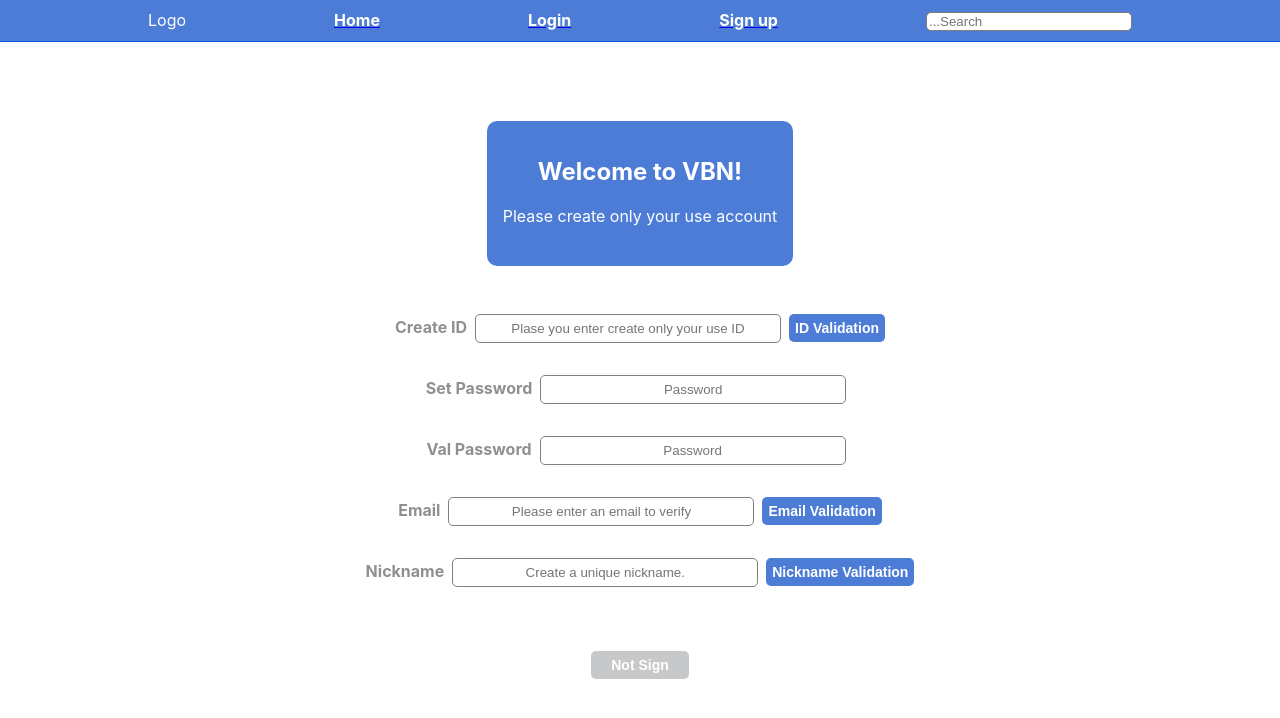
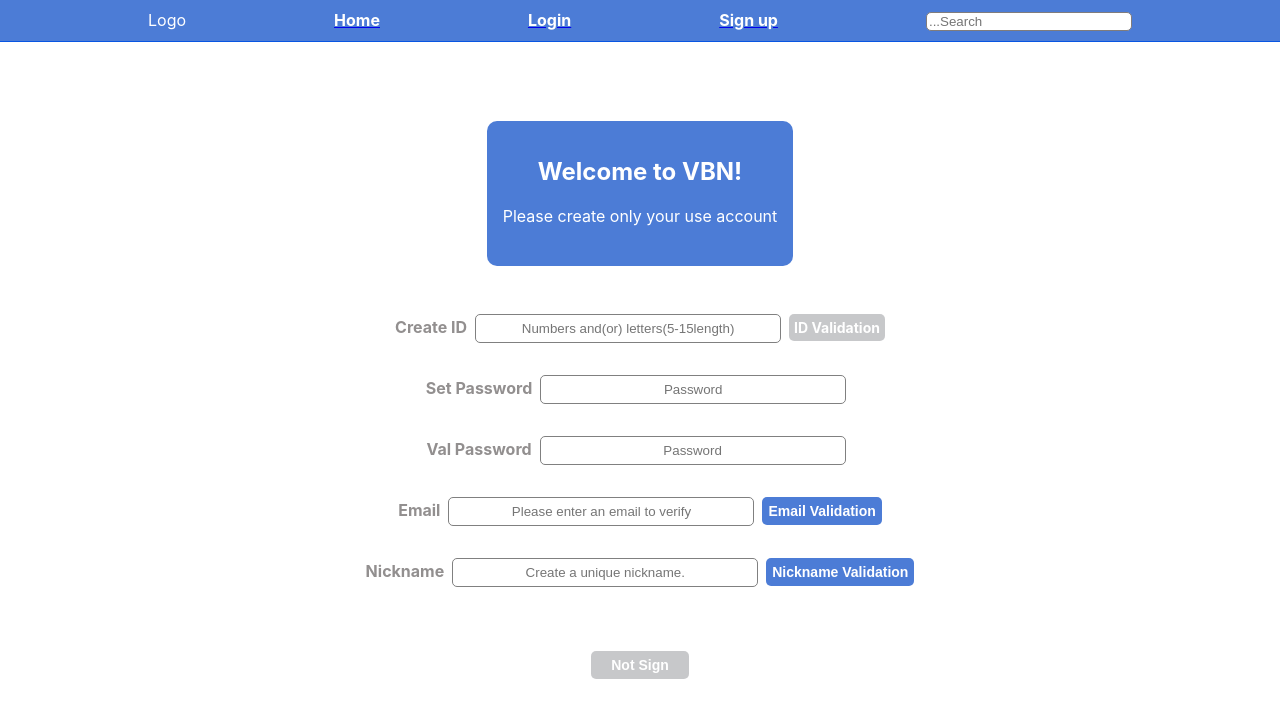
Before and after one commit to maaaaaaaaad/videos, a React (Create React App) app in the folder client/: page /signup in a window 1280 px wide. Shown: the top 718 px of the page. Built offline with nearby package versions, Linux system fonts and the light colour scheme.

Commit message:
front-sign up form-input id form complete

```diff
--- a/client/src/App.tsx
+++ b/client/src/App.tsx
@@ -2,7 +2,6 @@ import React from "react";
 import { BrowserRouter } from "react-router-dom";
 import styled from "styled-components";
 import Navigator from "./components/Navigator/Navigator";
-
 import Routers from "./routes/Routers";
 
 const App = () => {
--- a/client/src/components/SignForm/Header/SignFormHeader.tsx
+++ b/client/src/components/SignForm/Header/SignFormHeader.tsx
@@ -1,9 +1,16 @@
 import React from "react";
 import styled from "styled-components";
+import theme from "../../../mediaQuery";
 import signFormHeaderLogo from "./signFormHeaderLogo.jpeg";
 
 const SignFormHeader = () => {
-  return <HeaderImg src={signFormHeaderLogo} alt="signFormHeaderLogo" />;
+  return (
+    <HeaderImg
+      theme={theme}
+      src={signFormHeaderLogo}
+      alt="signFormHeaderLogo"
+    />
+  );
 };
 
 const HeaderImg = styled.img`
@@ -11,6 +18,10 @@ const HeaderImg = styled.img`
   height: 200px;
   border-radius: 20%;
   margin-bottom: 1rem;
+  @media ${({ theme }) => theme.device.mobile} {
+    width: 150px;
+    height: 150px;
+  }
 `;
 
 export default SignFormHeader;
--- a/client/src/components/SignUpPage/SignUpPage.tsx
+++ b/client/src/components/SignUpPage/SignUpPage.tsx
@@ -1,9 +1,10 @@
 import React, { useState } from "react";
 import styled from "styled-components";
 import theme from "../../mediaQuery";
+import { SignUpUserData } from "../../types/signUp.type";
 
 const SignUpPage = () => {
-  const [signUpData, setSignUpData] = useState({
+  const [signUpData, setSignUpData] = useState<SignUpUserData>({
     //sample user data
     userId: "dummy",
     pass1: "123",
@@ -11,7 +12,31 @@ const SignUpPage = () => {
     email: "123@gs.com",
     nickname: "www",
   });
+
+  const [signUpId, setSignUpId] = useState<string>("");
   const [okSign, setOkSign] = useState<boolean>(false);
+
+  const [onIdValidationBtn, setOnValidationBtn] = useState<boolean>(false);
+
+  const handleChangedId = (e: React.ChangeEvent<HTMLInputElement>) => {
+    const idValue = e.currentTarget.value;
+    const idReg = /^[A-za-z0-9]{5,15}$/g;
+
+    const test = idReg.test(idValue);
+
+    if (test === true) {
+      setOnValidationBtn(true);
+    } else {
+      setOnValidationBtn(false);
+    }
+  };
+
+  const handleOnIdValBtn = (e: React.MouseEvent<HTMLButtonElement>) => {
+    e.preventDefault();
+
+    //Call API
+    console.log("Success ID format, call by API");
+  };
 
   return (
     <>
@@ -24,14 +49,21 @@ const SignUpPage = () => {
           <Label htmlFor="id">
             <Name theme={theme}>Create ID</Name>
             <Input
+              onChange={handleChangedId}
               theme={theme}
               type="text"
               id="id"
               name="id"
-              placeholder="Plase you enter create only your use ID"
+              placeholder="Numbers and(or) letters(5-15length)"
               autoComplete="off"
             />
-            <ValidationBtn theme={theme}>ID Validation</ValidationBtn>
+            {onIdValidationBtn ? (
+              <ValidationBtn onClick={handleOnIdValBtn} theme={theme}>
+                ID Validation
+              </ValidationBtn>
+            ) : (
+              <NotValidationBtn theme={theme}>ID Validation</NotValidationBtn>
+            )}
           </Label>
           <Label htmlFor="password1">
             <Name theme={theme}>Set Password</Name>
@@ -160,6 +192,22 @@ const ValidationBtn = styled.button`
   }
 `;
 
+const NotValidationBtn = styled.span`
+  padding: 5px;
+  border-radius: 5px;
+  border: none;
+  outline: none;
+  font-size: 14px;
+  font-weight: bold;
+  background: #4a4d53;
+  color: white;
+  opacity: 0.3;
+  @media ${({ theme }) => theme.device.mobile} {
+    font-size: 10px;
+    height: 20px;
+  }
+`;
+
 const SignUpBtn = styled.button`
   margin-top: 3rem;
   padding: 0 20px 0 20px;
```
Also changed, not shown: client/src/types/signUp.type.ts (added, +7 -0 lines).
